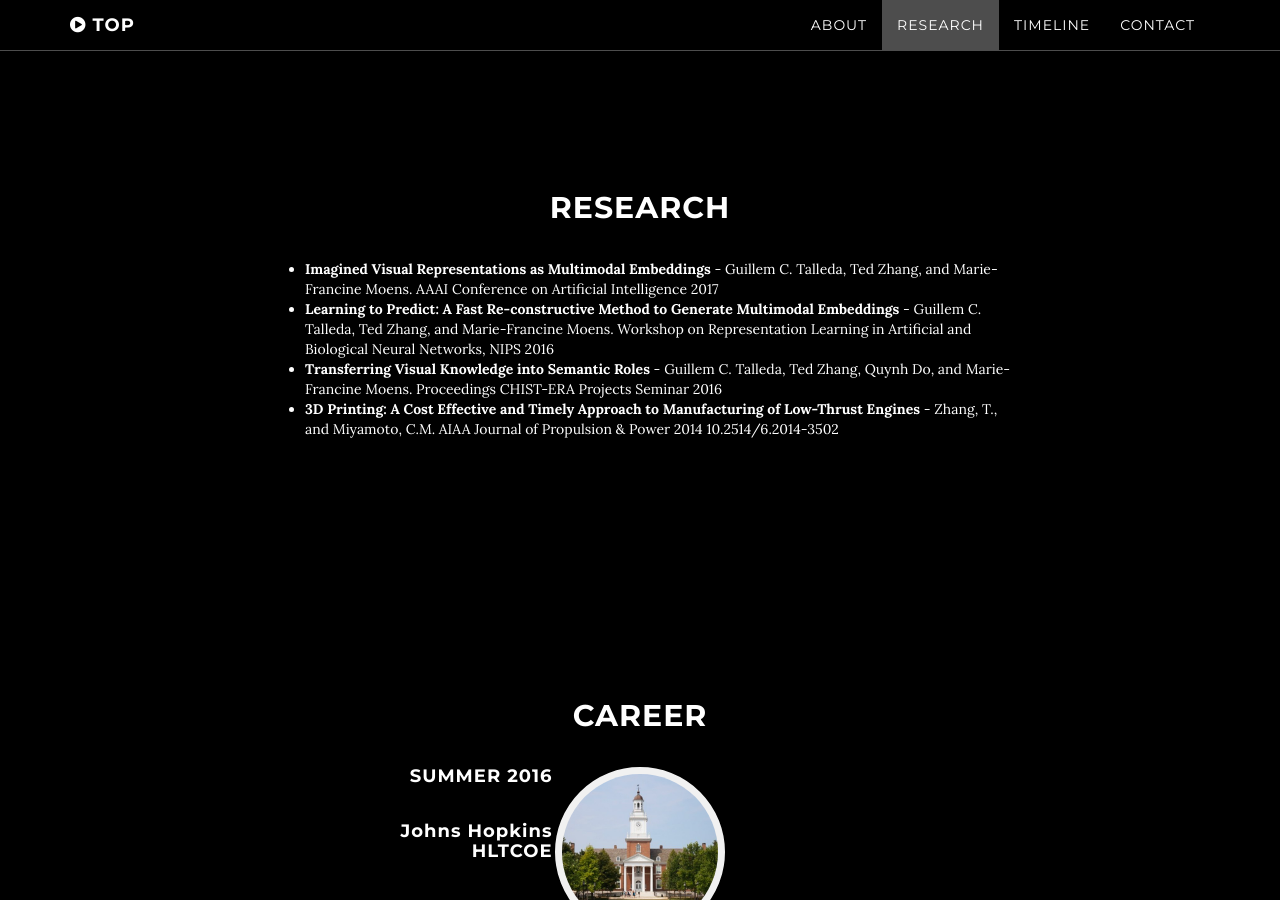
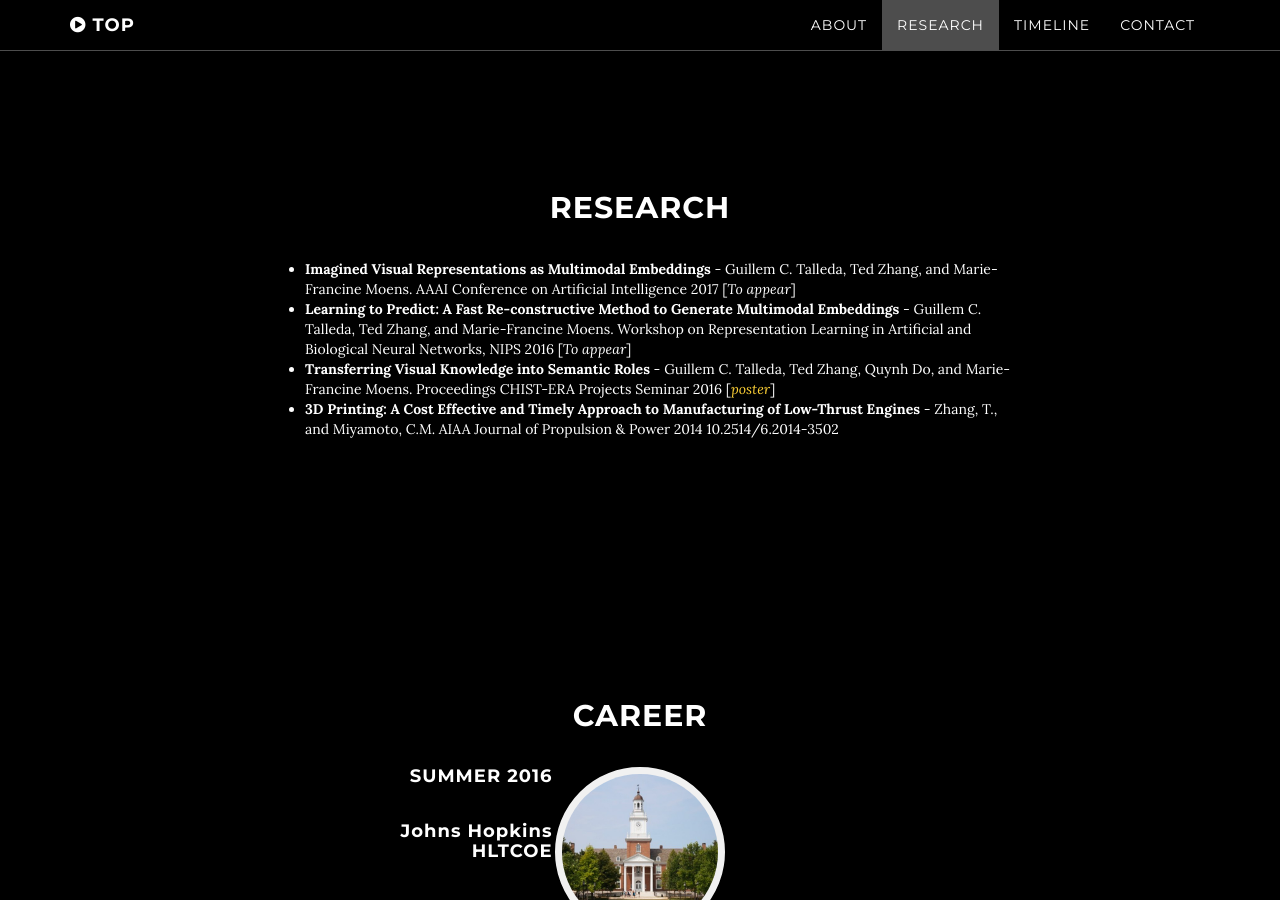
Before and after one commit to zted/zted.github.io, a Jekyll site: the page built from index.html, in a window 1280 px wide and 900 px high, scrolled down 1675 px. Built offline with Jekyll 4.4.1, drawn with Linux system fonts in a browser that asks for light colours; some of the changed text lies outside the part shown.

Commit message:
Adding downloads and seds link

```diff
--- a/2_research.html
+++ b/2_research.html
@@ -7,9 +7,9 @@
 <!--<img src="img/timeline/hopkins.jpg" alt="some_text" style="width:304px;height:228px;">-->
 <div align="left">
     <ul>
-        <li><strong>Imagined Visual Representations as Multimodal Embeddings</strong> - Guillem C. Talleda, Ted Zhang, and Marie-Francine Moens. AAAI Conference on Artificial Intelligence 2017</li>
-        <li><strong>Learning to Predict: A Fast Re-constructive Method to Generate Multimodal Embeddings</strong> - Guillem C. Talleda, Ted Zhang, and Marie-Francine Moens. Workshop on Representation Learning in Artificial and Biological Neural Networks, NIPS 2016</li>
-        <li><strong>Transferring Visual Knowledge into Semantic Roles</strong> - Guillem C. Talleda, Ted Zhang, Quynh Do, and Marie-Francine Moens. Proceedings CHIST-ERA Projects Seminar 2016</li>
+        <li><strong>Imagined Visual Representations as Multimodal Embeddings</strong> - Guillem C. Talleda, Ted Zhang, and Marie-Francine Moens. AAAI Conference on Artificial Intelligence 2017   [<i>To appear<!--<a href="download/AAAI2017.pdf">preprint</a>--></i>]</li>
+        <li><strong>Learning to Predict: A Fast Re-constructive Method to Generate Multimodal Embeddings</strong> - Guillem C. Talleda, Ted Zhang, and Marie-Francine Moens. Workshop on Representation Learning in Artificial and Biological Neural Networks, NIPS 2016   [<i>To appear<!--<a href="download/NIPS2016.pdf">preprint</a>--></i>]</li>
+        <li><strong>Transferring Visual Knowledge into Semantic Roles</strong> - Guillem C. Talleda, Ted Zhang, Quynh Do, and Marie-Francine Moens. Proceedings CHIST-ERA Projects Seminar 2016   [<i><a href="download/Bern2016.ppt">poster</a></i>]</li>
         <li><strong>3D Printing: A Cost Effective and Timely Approach to Manufacturing of Low-Thrust Engines</strong> - Zhang, T., and Miyamoto, C.M. AIAA Journal of Propulsion & Power 2014 10.2514/6.2014-3502</li>
     </ul>
 </div>
--- a/_posts/2013-01-01-job02.markdown
+++ b/_posts/2013-01-01-job02.markdown
@@ -1,7 +1,7 @@
 ---
 layout: null
 title: 2013
-subtitle: NASA Marshall/ UCSD SEDS
+subtitle: NASA Marshall/ UCSD <a href="https://www.sedsucsd.org">SEDS</a>
 image: "img/timeline/rocket.jpg"
 ---
 Engineering lead. First university to build and test a [3D printed rocket engine](https://www.youtube.com/watch?v=k15hnT65IfM)
```
